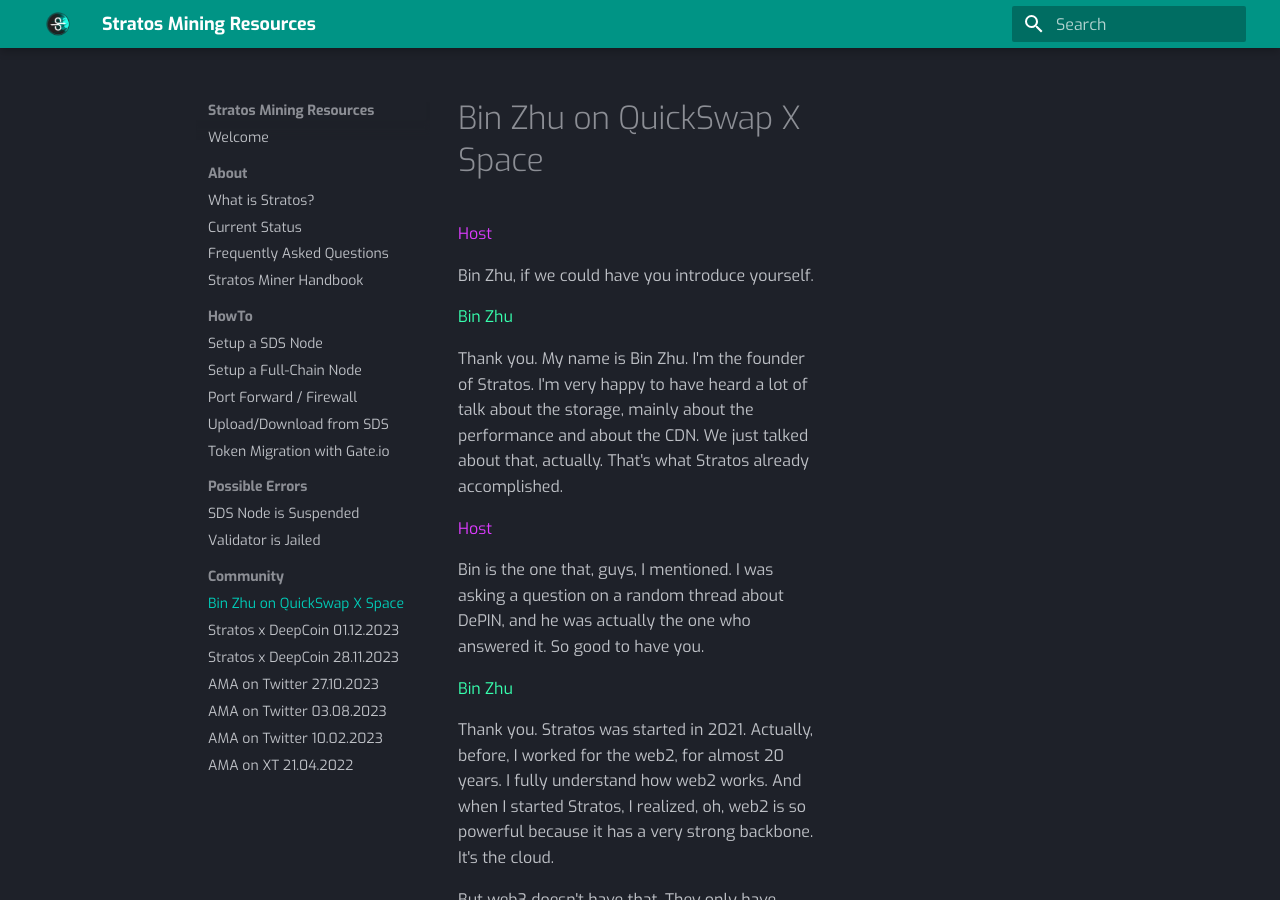
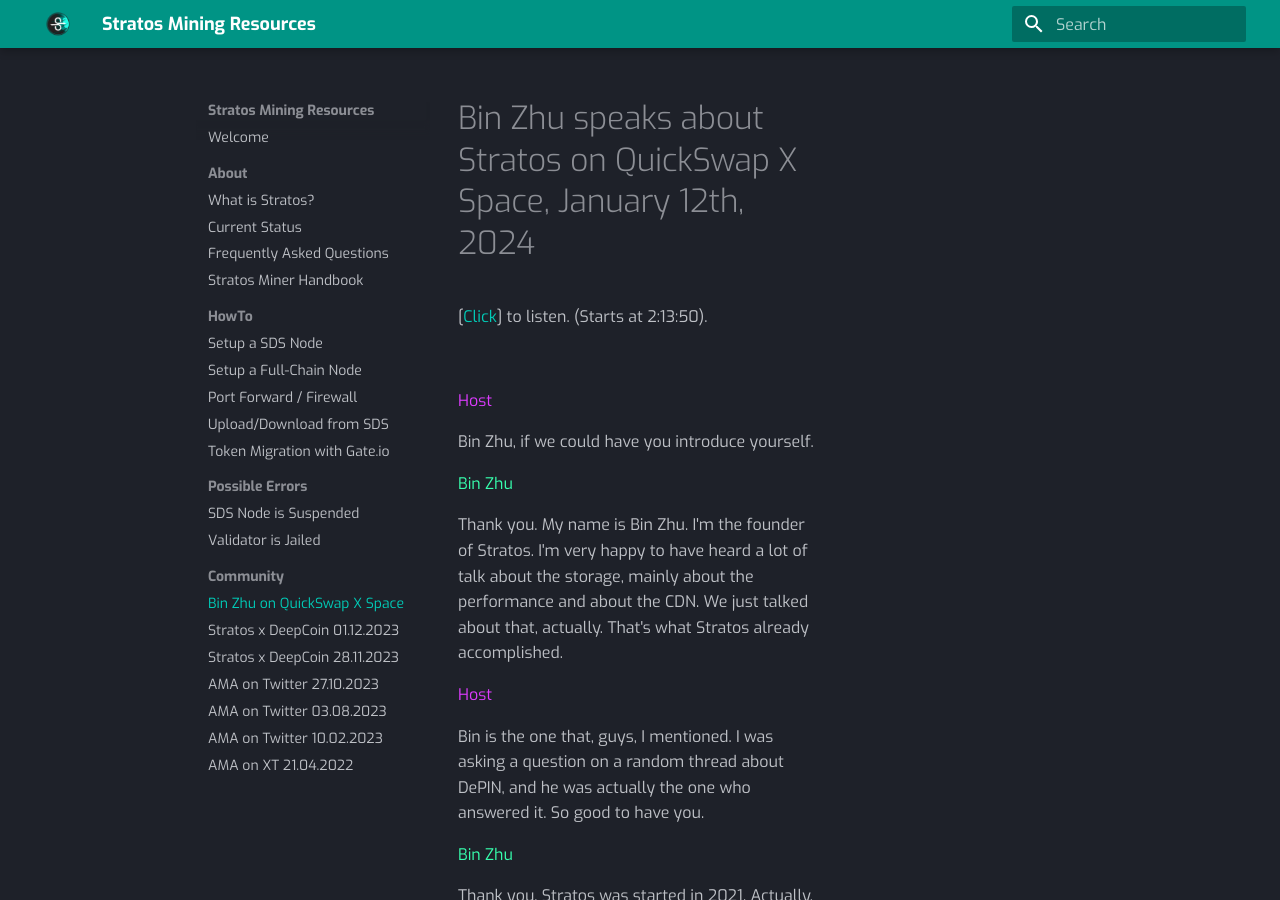
Before and after one commit to devrawl/stratosmining, an MkDocs documentation site: the page built from docs/bin-zhu-quickswap-space.md, in a window 1280 px wide and 900 px high. Built offline with MkDocs 1.6.1 and Material for MkDocs 9.7.7, drawn with Linux system fonts in a browser that asks for light colours.

Commit message:
Update bin-zhu-quickswap-space.md

```diff
--- a/docs/bin-zhu-quickswap-space.md
+++ b/docs/bin-zhu-quickswap-space.md
@@ -3,6 +3,11 @@
 author: DevRawl
 description: Bin Zhu speaking about Stratos on QuickSwap Twitter Space on January 12th, 2024.
 ---
+# Bin Zhu speaks about Stratos on QuickSwap X Space, January 12th, 2024
+
+[<a href="https://twitter.com/i/spaces/1kvJpvLYZoOKE" target="_blank">Click</a>] to listen. (Starts at 2:13:50).
+
+<br>
 
 <claire>Host</claire>
 
```
